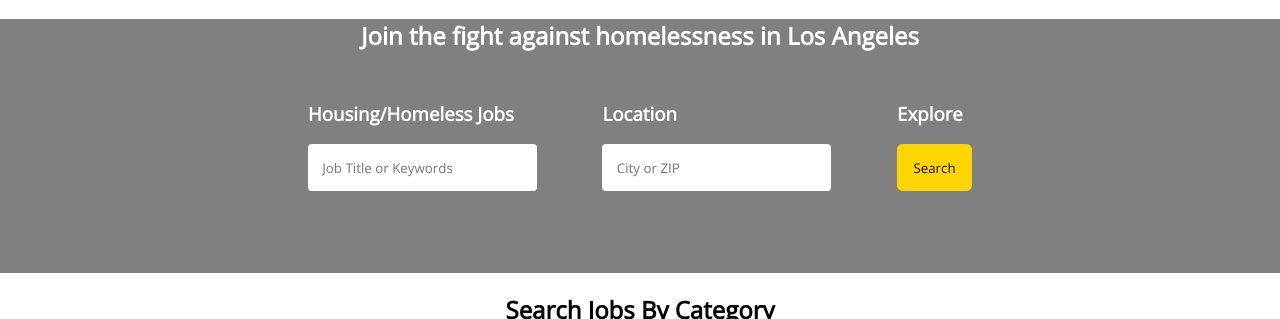
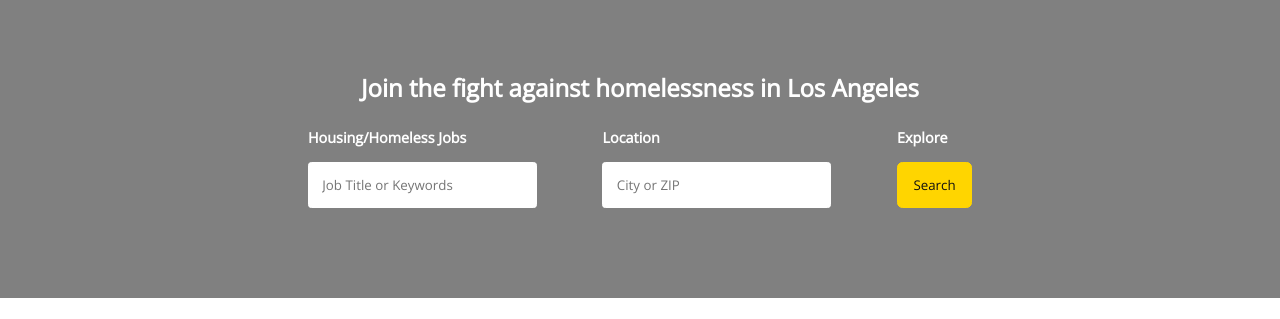
Before and after one commit to hackforla/jobs-for-hope, a Flask app: page / in a window 1280 px wide. Shown: the part 101-420 px from the top of the page. Run offline with Flask 2, Linux system fonts and the light colour scheme.

Commit message:
updated margins, font-sizes, add hoverto p tag

```diff
--- a/templates/static/css/style.css
+++ b/templates/static/css/style.css
@@ -36,6 +36,8 @@ p {
   padding: 1em 1em;
   color: #fff;
   text-align: center; }
+  .jobs:hover, .about:hover, .contact:hover, .organizations:hover {
+    color: #f00; }
 
 .active {
   padding-bottom: 0.3em;
@@ -47,12 +49,15 @@ p {
   -webkit-box-align: center;
   -ms-flex-align: center;
   align-items: center;
-  padding-bottom: 4.5em;
+  padding-top: 4.5em;
+  padding-bottom: 5em;
   text-align: center;
   background: gray;
   background-repeat: no-repeat;
   background-size: cover;
   color: white; }
+  .search-container h1 {
+    margin: 0 auto; }
 
 .search {
   display: -webkit-box;
@@ -67,6 +72,8 @@ p {
   -ms-flex-direction: row;
   flex-direction: row;
   text-align: left; }
+  .search h3 {
+    font-size: .9em; }
 
 .search-input, .location-input {
   width: 200px;
@@ -110,6 +117,7 @@ p {
   justify-content: center; }
 
 .category-head-container {
+  width: 4em;
   display: -webkit-box;
   display: -ms-flexbox;
   display: flex;
@@ -118,10 +126,10 @@ p {
   -ms-flex-direction: column;
   flex-direction: column;
   text-align: center;
-  margin: 2em; }
+  margin: 1.5em; }
 
 #heart-head-img {
-  height: 7em;
+  height: 4em;
   border-radius: 50%; }
 
 .postings-content-container {
--- a/templates/static/scss/style.scss
+++ b/templates/static/scss/style.scss
@@ -43,6 +43,9 @@ p  {
     padding:1em 1em;
     color: set-text-color($primary-color);
     text-align:center;
+    &:hover{
+      color: $accent-color;
+    }
 }
 
 .active {
@@ -54,12 +57,16 @@ p  {
 .search-container {
     width:100%;
     align-items: center;
-    padding-bottom:4.5em;
+    padding-top: 4.5em;
+    padding-bottom: 5em;
     text-align: center;
     background:gray;
     background-repeat: no-repeat;
     background-size: cover;
     color: white;
+    h1{
+      margin: 0 auto;
+    }
 }
 
 .search {
@@ -68,6 +75,9 @@ p  {
     flex-flow: wrap;
     flex-direction: row;
     text-align:left;
+    h3 {
+      font-size: .9em;
+    }
 }
 
 
@@ -111,14 +121,15 @@ p  {
 }
 
 .category-head-container {
+    width: 4em;
     display:flex;
     flex-direction: column;
     text-align: center;
-    margin:2em;
+    margin: 1.5em;
 }
 
 #heart-head-img {
-    height:7em;
+    height:4em;
     border-radius:50%;
 }
 
```
